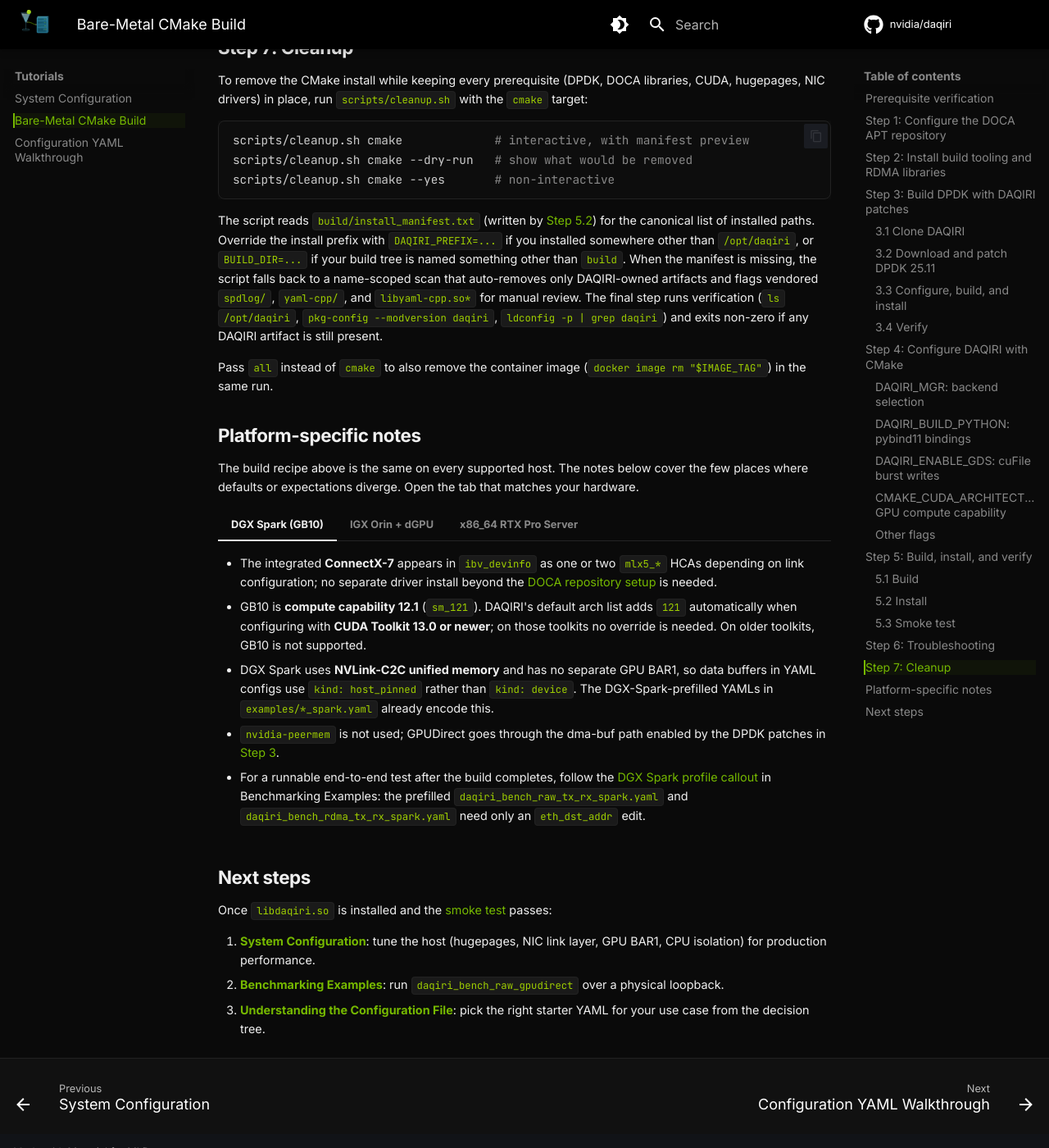
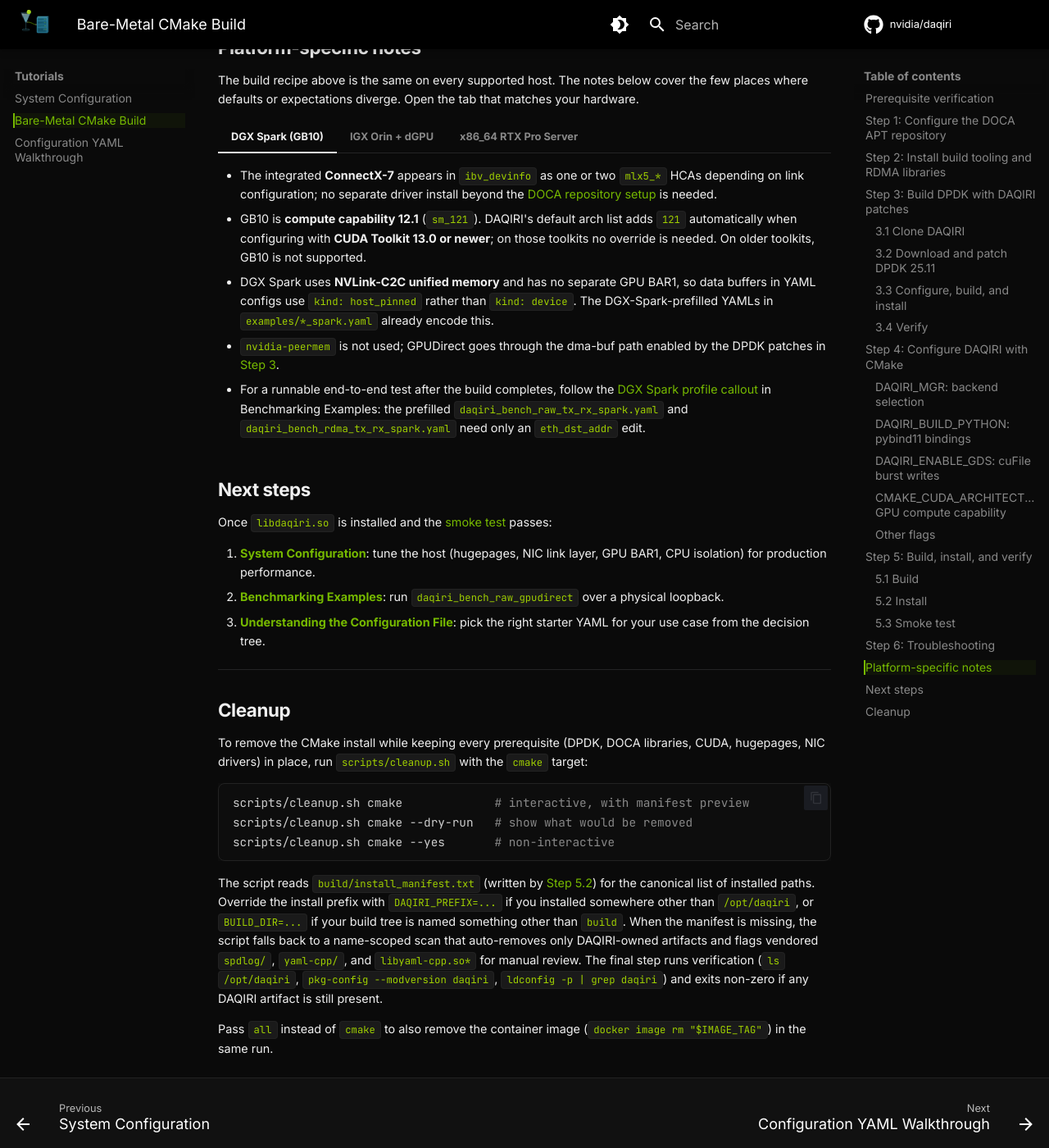
Before and after one commit to NVIDIA/daqiri, an MkDocs documentation site: the page built from docs/tutorials/bare-metal-cmake-build.md, in a window 1280 px wide and 1400 px high, scrolled down 9543 px. Shown: the whole window at 82% size. Built offline with MkDocs 1.6.1 and Material for MkDocs 9.7.7, drawn with Linux system fonts in a browser that asks for light colours; comment, search, counter and statistics services are not loaded; some of the changed lines change nothing that is shown.

Commit message:
#119 - Move cleanup instructions out of the numbered install steps
Signed-off-by: Chloe Crozier <chloecrozier@gmail.com>

````diff
--- a/docs/getting-started.md
+++ b/docs/getting-started.md
@@ -160,7 +160,7 @@
     scripts/cleanup.sh cmake --yes       # non-interactive
     ```
 
-    See [Step 7: Cleanup](tutorials/bare-metal-cmake-build.md#step-7-cleanup) in the bare-metal tutorial for manifest semantics, the `DAQIRI_PREFIX` override, and verification details.
+    See [Cleanup](tutorials/bare-metal-cmake-build.md#cleanup) in the bare-metal tutorial for manifest semantics, the `DAQIRI_PREFIX` override, and verification details.
 
 Pass `all` instead of `container` or `cmake` to remove both.
 
--- a/docs/tutorials/bare-metal-cmake-build.md
+++ b/docs/tutorials/bare-metal-cmake-build.md
@@ -396,20 +396,6 @@
 
     The user-space libraries are installed but the kernel drivers are not; `lsmod | grep mlx5` will be empty. Follow [Check your NIC drivers](system_configuration.md#check-your-nic-drivers) to install `doca-ofed` and reboot.
 
-## Step 7: Cleanup
-
-To remove the CMake install while keeping every prerequisite (DPDK, DOCA libraries, CUDA, hugepages, NIC drivers) in place, run [`scripts/cleanup.sh`](https://github.com/NVIDIA/daqiri/blob/main/scripts/cleanup.sh) with the `cmake` target:
-
-```bash
-scripts/cleanup.sh cmake             # interactive, with manifest preview
-scripts/cleanup.sh cmake --dry-run   # show what would be removed
-scripts/cleanup.sh cmake --yes       # non-interactive
-```
-
-The script reads `build/install_manifest.txt` (written by [Step 5.2](#52-install)) for the canonical list of installed paths. Override the install prefix with `DAQIRI_PREFIX=...` if you installed somewhere other than `/opt/daqiri`, or `BUILD_DIR=...` if your build tree is named something other than `build`. When the manifest is missing, the script falls back to a name-scoped scan that auto-removes only DAQIRI-owned artifacts and flags vendored `spdlog/`, `yaml-cpp/`, and `libyaml-cpp.so*` for manual review. The final step runs verification (`ls /opt/daqiri`, `pkg-config --modversion daqiri`, `ldconfig -p | grep daqiri`) and exits non-zero if any DAQIRI artifact is still present.
-
-Pass `all` instead of `cmake` to also remove the container image (`docker image rm "$IMAGE_TAG"`) in the same run.
-
 ## Platform-specific notes
 
 The build recipe above is the same on every supported host. The notes below cover the few places where defaults or expectations diverge. Open the tab that matches your hardware.
@@ -460,3 +446,19 @@
 1. [**System Configuration**](system_configuration.md): tune the host (hugepages, NIC link layer, GPU BAR1, CPU isolation) for production performance.
 2. [**Benchmarking Examples**](benchmarking_examples.md): run `daqiri_bench_raw_gpudirect` over a physical loopback.
 3. [**Understanding the Configuration File**](configuration-walkthrough.md): pick the right starter YAML for your use case from the decision tree.
+
+---
+
+## Cleanup
+
+To remove the CMake install while keeping every prerequisite (DPDK, DOCA libraries, CUDA, hugepages, NIC drivers) in place, run [`scripts/cleanup.sh`](https://github.com/NVIDIA/daqiri/blob/main/scripts/cleanup.sh) with the `cmake` target:
+
+```bash
+scripts/cleanup.sh cmake             # interactive, with manifest preview
+scripts/cleanup.sh cmake --dry-run   # show what would be removed
+scripts/cleanup.sh cmake --yes       # non-interactive
+```
+
+The script reads `build/install_manifest.txt` (written by [Step 5.2](#52-install)) for the canonical list of installed paths. Override the install prefix with `DAQIRI_PREFIX=...` if you installed somewhere other than `/opt/daqiri`, or `BUILD_DIR=...` if your build tree is named something other than `build`. When the manifest is missing, the script falls back to a name-scoped scan that auto-removes only DAQIRI-owned artifacts and flags vendored `spdlog/`, `yaml-cpp/`, and `libyaml-cpp.so*` for manual review. The final step runs verification (`ls /opt/daqiri`, `pkg-config --modversion daqiri`, `ldconfig -p | grep daqiri`) and exits non-zero if any DAQIRI artifact is still present.
+
+Pass `all` instead of `cmake` to also remove the container image (`docker image rm "$IMAGE_TAG"`) in the same run.
````
